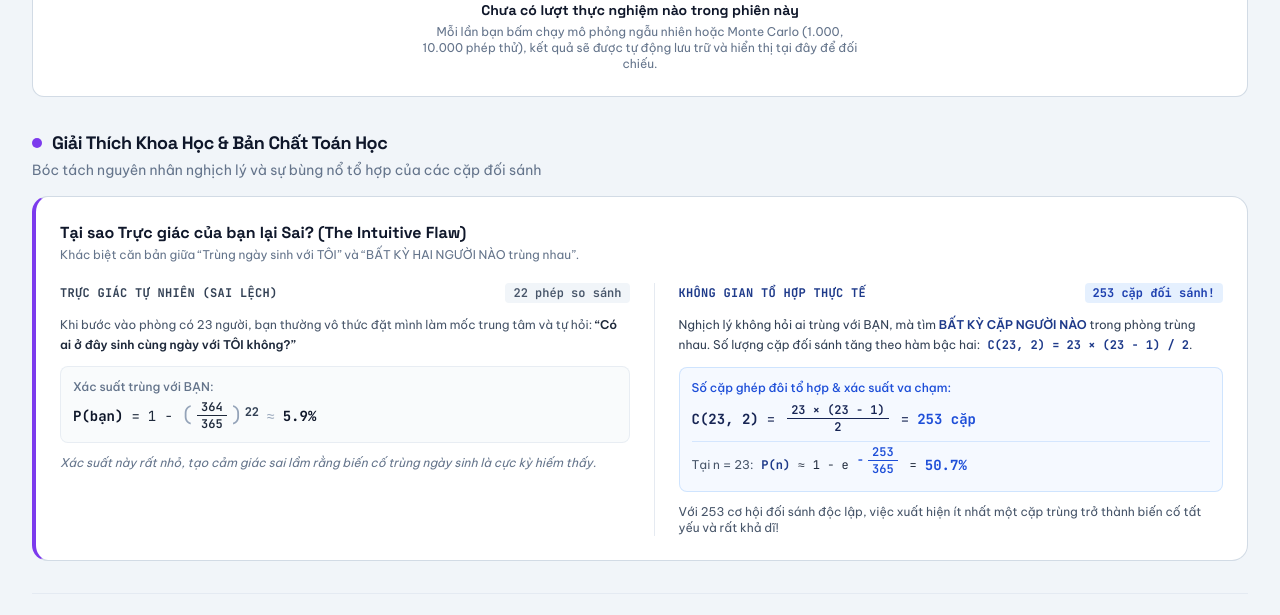
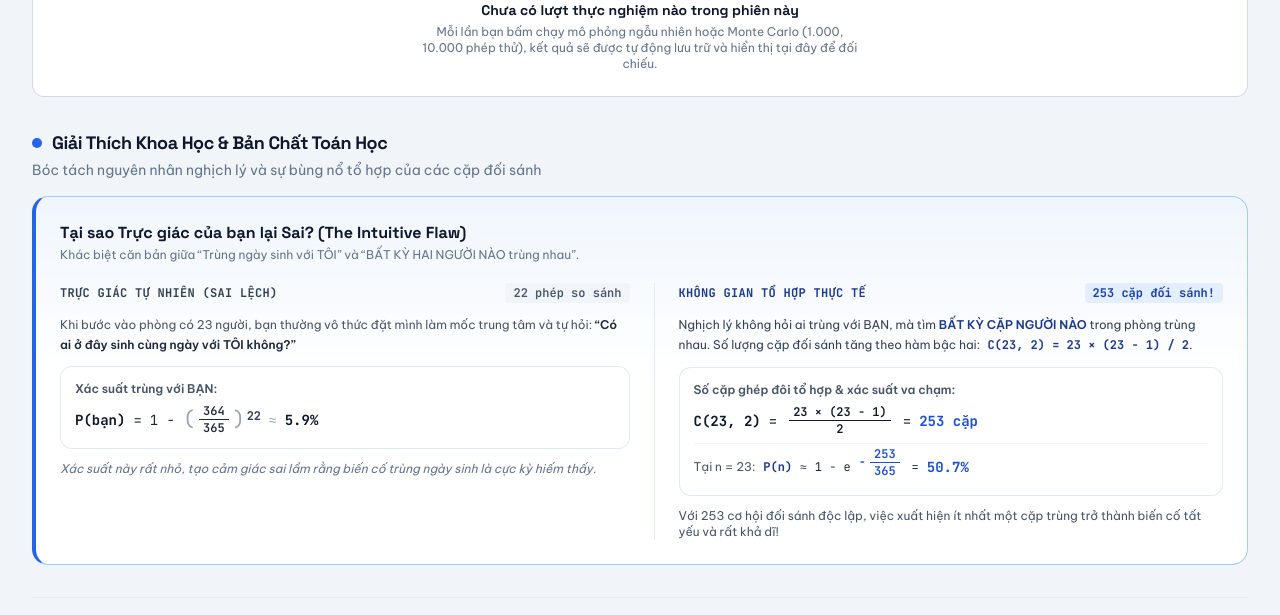
Before and after one commit to thanhba0505/wonderlab, a Next.js app in the folder client/: page /simulations/birthday-paradox in a window 1280 px wide. Shown: the part 2280-2895 px from the top of the page. Built offline with nearby package versions, Linux system fonts and the light colour scheme; no server answers.

Commit message:
fix(ui): preserve intuition challenge amber background and add light blue container with unified white formula cards to scientific explainer

```diff
--- a/client/src/features/birthday-paradox/birthday-simulation.tsx
+++ b/client/src/features/birthday-paradox/birthday-simulation.tsx
@@ -594,7 +594,7 @@ export const BirthdaySimulation: React.FC = () => {
         {/* Title không number đầu, không khung, nổi bật */}
         <div className="space-y-1">
           <div className="flex items-center gap-2.5">
-            <span className="h-2.5 w-2.5 rounded-full bg-violet-600 shadow-xs shadow-violet-500/40" />
+            <span className="h-2.5 w-2.5 rounded-full bg-blue-600 shadow-xs shadow-blue-500/40" />
             <h2 className="font-heading text-[18px] font-bold tracking-tight text-slate-900">
               Giải Thích Khoa Học & Bản Chất Toán Học
             </h2>
@@ -605,7 +605,7 @@ export const BirthdaySimulation: React.FC = () => {
         </div>
 
         {/* Khối giải thích trực giác toán học */}
-        <div className="rounded-2xl border border-slate-300/85 bg-white p-5 sm:p-6 shadow-xs border-l-4 border-l-violet-600">
+        <div className="rounded-2xl border border-blue-300/85 bg-gradient-to-b from-blue-50/50 via-white to-white p-5 sm:p-6 shadow-xs border-l-4 border-l-blue-600">
           <IntuitionExplainer currentN={n} />
         </div>
       </div>
--- a/client/src/features/birthday-paradox/components/intuition-explainer.tsx
+++ b/client/src/features/birthday-paradox/components/intuition-explainer.tsx
@@ -70,8 +70,8 @@ export const IntuitionExplainer: React.FC<IntuitionExplainerProps> = ({ currentN
           </p>
 
           {/* Công thức: Biểu diễn phân số, số mũ nhiều dòng đẹp mắt */}
-          <div className="rounded-lg bg-slate-50/80 border border-slate-200/70 p-3 font-mono text-xs text-slate-800 space-y-1.5">
-            <div className="text-xs font-sans text-slate-500 font-medium">
+          <div className="rounded-xl bg-white border border-slate-200/90 shadow-2xs p-3.5 font-mono text-xs text-slate-800 space-y-2">
+            <div className="text-xs font-sans text-slate-600 font-semibold">
               Xác suất trùng với BẠN:
             </div>
             <div className="flex items-center flex-wrap gap-2 text-sm">
@@ -119,11 +119,11 @@ export const IntuitionExplainer: React.FC<IntuitionExplainerProps> = ({ currentN
           </p>
 
           {/* Công thức: Biểu diễn phân số, số mũ nhiều dòng đẹp mắt */}
-          <div className="rounded-lg bg-blue-50/60 border border-blue-200/70 p-3 font-mono text-xs text-slate-800 space-y-2">
-            <div className="text-xs font-sans text-blue-700 font-medium">
+          <div className="rounded-xl bg-white border border-slate-200/90 shadow-2xs p-3.5 font-mono text-xs text-slate-800 space-y-2">
+            <div className="text-xs font-sans text-slate-600 font-semibold">
               Số cặp ghép đôi tổ hợp & xác suất va chạm:
             </div>
-            <div className="flex items-center flex-wrap gap-2 text-sm text-blue-950">
+            <div className="flex items-center flex-wrap gap-2 text-sm text-slate-900">
               <span className="font-bold">C({currentN}, 2)</span>
               <span>=</span>
               <MathFraction
@@ -133,7 +133,7 @@ export const IntuitionExplainer: React.FC<IntuitionExplainerProps> = ({ currentN
               <span>=</span>
               <span className="font-bold text-blue-700">{currentPairs} cặp</span>
             </div>
-            <div className="pt-2 border-t border-blue-200/60 flex items-center flex-wrap gap-2 text-xs">
+            <div className="pt-2 border-t border-slate-100 flex items-center flex-wrap gap-2 text-xs">
               <span className="font-sans text-slate-600">Tại n = {currentN}:</span>
               <span className="font-bold text-blue-900">P(n)</span>
               <span>&asymp;</span>
--- a/client/src/features/simulations/components/intuition-challenge-card.tsx
+++ b/client/src/features/simulations/components/intuition-challenge-card.tsx
@@ -113,22 +113,12 @@ export function IntuitionChallengeCard({
 
   return (
     <div
-      className={`rounded-xl border transition-all ${
-        isCardActive
-          ? 'border-amber-300/85 bg-gradient-to-b from-amber-50/50 via-white to-white shadow-xs'
-          : isSkipped
-            ? 'border-slate-200 bg-slate-50/50'
-            : 'border-slate-300/85 bg-white shadow-xs'
-      } p-5 ${className}`}
+      className={`rounded-xl border border-amber-300/85 bg-gradient-to-b from-amber-50/50 via-white to-white shadow-xs p-5 transition-all ${className}`}
     >
       {/* Header bar */}
       <div className="flex flex-wrap items-center justify-between gap-2 border-b border-slate-200/80 pb-3">
         <div className="flex items-center gap-2">
-          <div
-            className={`flex h-7 w-7 items-center justify-center rounded-lg ${
-              isCardActive ? 'bg-amber-100 text-amber-800' : 'bg-blue-50 text-blue-700'
-            }`}
-          >
+          <div className="flex h-7 w-7 items-center justify-center rounded-lg bg-amber-100 text-amber-800">
             <Brain className="h-4 w-4" />
           </div>
           <div>
@@ -153,7 +143,7 @@ export function IntuitionChallengeCard({
           )}
 
           <Badge
-            variant={isCardActive ? 'amber' : isSkipped ? 'outline' : 'cyan'}
+            variant={hasSubmitted ? 'emerald' : isSkipped ? 'outline' : 'amber'}
             className="text-xs font-mono"
           >
             {hasSubmitted ? 'Đã dự đoán' : isSkipped ? 'Đã bỏ qua' : 'Khảo sát trước thực nghiệm'}
@@ -234,7 +224,7 @@ export function IntuitionChallengeCard({
               /* Intuition Gap Analysis View */
               <div className="space-y-4 pt-1 animate-in fade-in duration-300">
                 {/* Visual Gap Meter */}
-                <div className="rounded-xl bg-slate-50 p-4 border border-slate-200/80 space-y-3">
+                <div className="rounded-xl bg-white p-4 border border-amber-200/80 space-y-3 shadow-2xs">
                   <div className="flex flex-wrap items-center justify-between gap-2">
                     <span className="text-xs font-mono uppercase tracking-wider text-slate-500 font-bold">
                       Thước đo Độ lệch Trực giác (Intuition Gap Meter)
@@ -253,8 +243,8 @@ export function IntuitionChallengeCard({
 
                   {/* Dual Progress / Values */}
                   <div className="grid grid-cols-1 sm:grid-cols-2 gap-3 pt-1">
-                    <div className="rounded-lg bg-white p-3 border border-slate-200 shadow-2xs">
-                      <span className="text-xs font-mono text-slate-500 uppercase block">
+                    <div className="rounded-lg bg-amber-50/60 p-3 border border-amber-200/70 shadow-2xs">
+                      <span className="text-xs font-mono text-amber-800 uppercase block font-semibold">
                         Bạn đã dự đoán:
                       </span>
                       <div className="flex items-baseline justify-between mt-1">
@@ -267,8 +257,8 @@ export function IntuitionChallengeCard({
                       </div>
                     </div>
 
-                    <div className="rounded-lg bg-white p-3 border border-slate-200 shadow-2xs">
-                      <span className="text-xs font-mono text-slate-500 uppercase block">
+                    <div className="rounded-lg bg-blue-50/60 p-3 border border-blue-200/70 shadow-2xs">
+                      <span className="text-xs font-mono text-blue-800 uppercase block font-semibold">
                         Định lý Toán học Khách quan:
                       </span>
                       <div className="flex items-baseline justify-between mt-1">
@@ -313,9 +303,9 @@ export function IntuitionChallengeCard({
                 </div>
 
                 {/* Cognitive Bias Breakdown */}
-                <div className="rounded-xl bg-slate-100/70 border-l-4 border-blue-600 p-4 text-xs text-slate-700 space-y-2">
+                <div className="rounded-xl bg-white/90 border border-slate-200/90 border-l-4 border-l-amber-500 p-4 text-xs text-slate-700 space-y-2 shadow-2xs">
                   <div className="font-heading font-bold text-sm text-slate-900 flex items-center gap-2">
-                    <CheckCircle2 className="h-4 w-4 text-blue-600" />
+                    <CheckCircle2 className="h-4 w-4 text-amber-600" />
                     Giải mã Tâm lý Nhận thức: {challenge.biasName}
                   </div>
                   <p className="font-sans leading-relaxed">{challenge.truthExplanation}</p>
```
